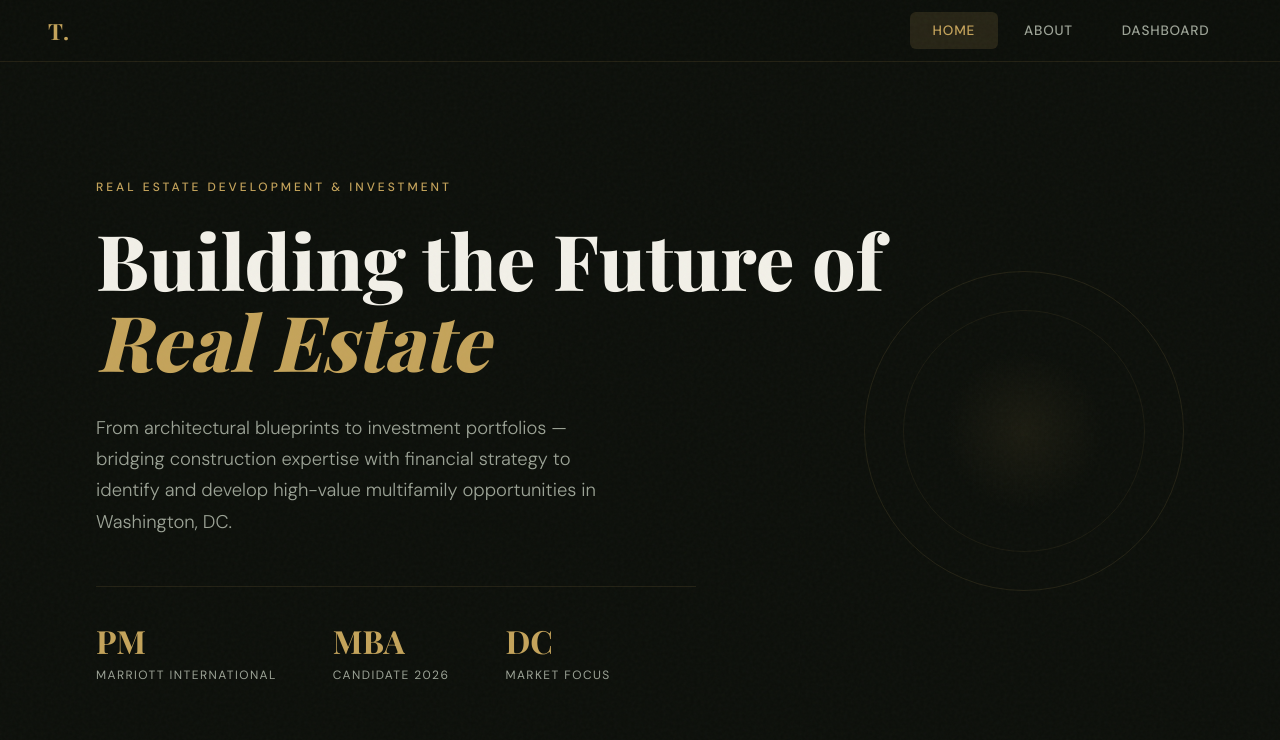
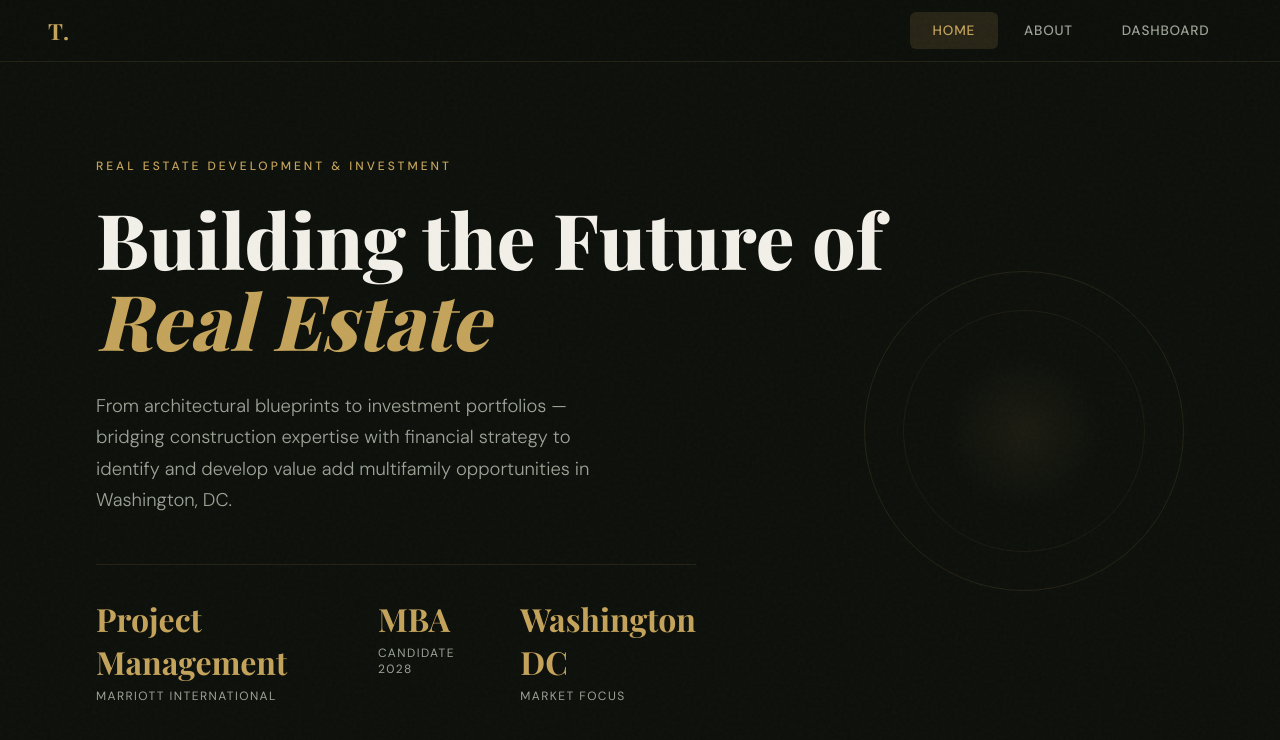
Before and after one commit to ThomasDGraham/Real-Estate-Personal-Site-, a plain HTML site: page index.html in a window 1280 px wide. Drawn offline with nearby package versions, Linux system fonts and the light colour scheme.

Commit message:
Update index.html

```diff
--- a/index.html
+++ b/index.html
@@ -1054,19 +1054,19 @@
     <div class="hero-label">Real Estate Development & Investment</div>
     <h1>Building the Future of <span class="accent">Real Estate</span></h1>
     <p class="hero-description">
-      From architectural blueprints to investment portfolios — bridging construction expertise with financial strategy to identify and develop high-value multifamily opportunities in Washington, DC.
+      From architectural blueprints to investment portfolios — bridging construction expertise with financial strategy to identify and develop value add multifamily opportunities in Washington, DC.
     </p>
     <div class="hero-stats">
       <div class="stat-item">
-        <div class="stat-number">PM</div>
+        <div class="stat-number">Project Management</div>
         <div class="stat-label">Marriott International</div>
       </div>
       <div class="stat-item">
         <div class="stat-number">MBA</div>
-        <div class="stat-label">Candidate 2026</div>
+        <div class="stat-label">Candidate 2028</div>
       </div>
       <div class="stat-item">
-        <div class="stat-number">DC</div>
+        <div class="stat-number">Washington DC</div>
         <div class="stat-label">Market Focus</div>
       </div>
     </div>
@@ -1123,8 +1123,8 @@
       </div>
       <div class="timeline-item">
         <div class="tl-year">2026</div>
-        <h4>Full-Time MBA Program</h4>
-        <p>Admitted with a full scholarship to UNC Kenan-Flagler. Also applied to NYU Stern and Columbia Business School. Focused on real estate finance and private equity.</p>
+        <h4>Full-Time MBA Program, Class of 2028</h4>
+        <p>Applied to top MBA program, expecting to matriculate in Fall 26'. Focused on real estate finance and private equity.</p>
       </div>
       <div class="timeline-item">
         <div class="tl-year">Summer 2027</div>
```
